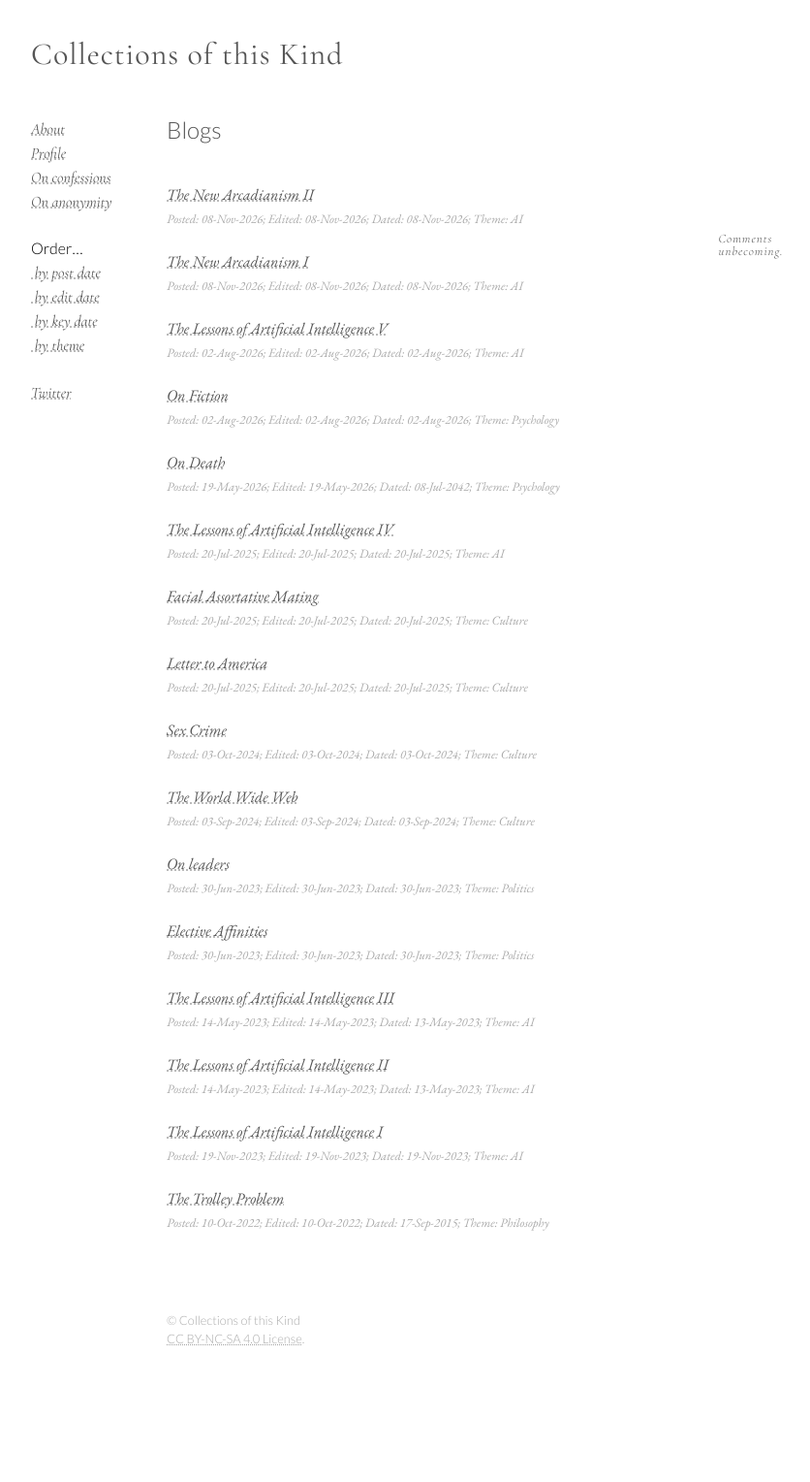
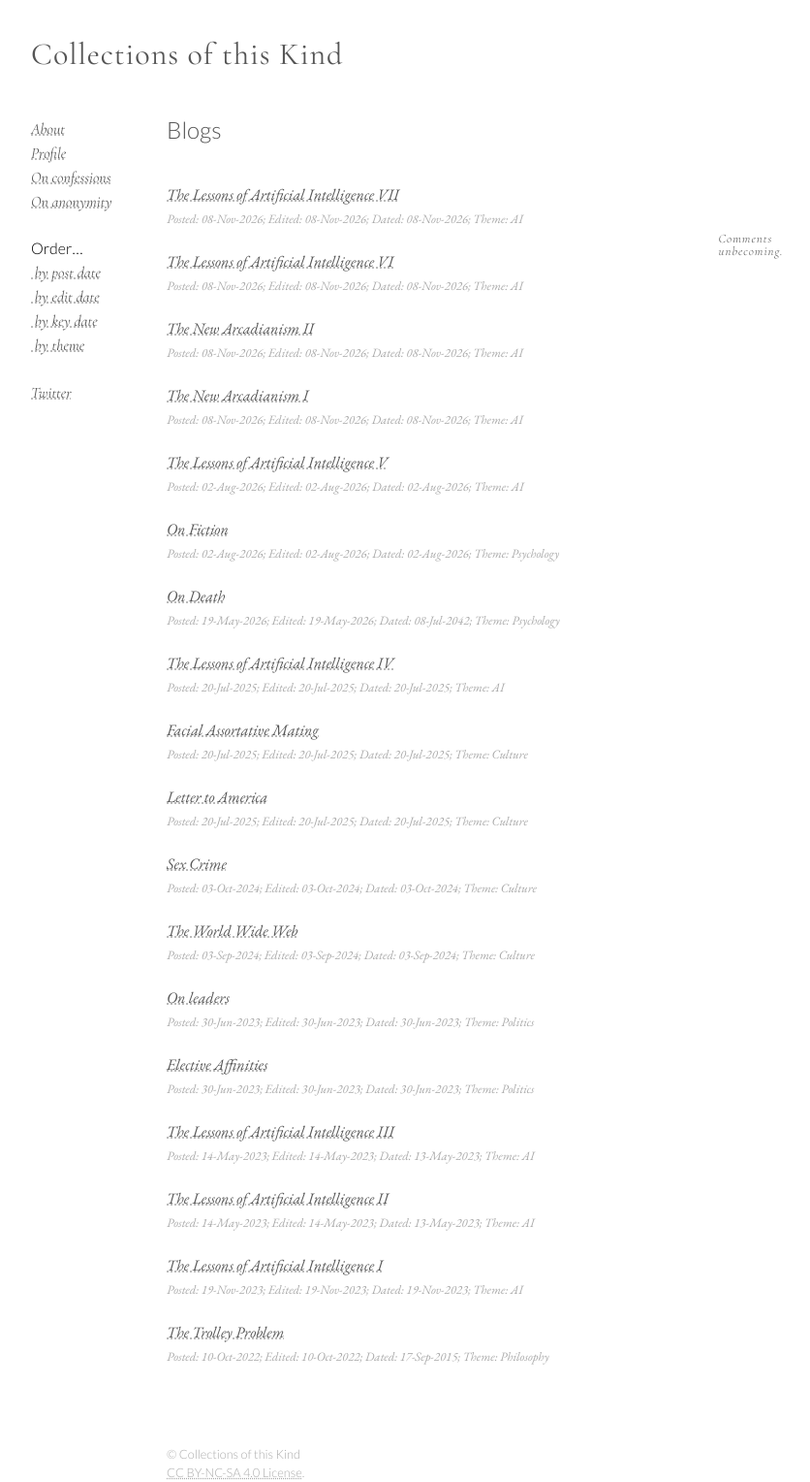
Before and after one commit to CollectionsOfThisKind/collectionsofthiskind.github.io, a Jekyll site: the page built from pages/blog/index.html, in a window 1280 px wide. Shown: the whole page at 97% size, without its empty margins (78-914 px from the left). Built offline with Jekyll 4.4.1, drawn with Linux system fonts in a browser that asks for light colours; before the commit the page ends 1390 px from its top, so only the background shows below that.

Commit message:
Add files via upload

```diff
--- a/pages/blog/ai5.html
+++ b/pages/blog/ai5.html
@@ -9,7 +9,7 @@ layout: page
 
 <div class=postsection>
 
-<h2 class=top>The Lessons of Artificial Intelligence V: What's left for us then...</h2>
+<h2 class=top>The Lessons of Artificial Intelligence V:<br/>What's left for us then...</h2>
 
 <div class=marginalia>
 
--- a/pages/blog/index.html
+++ b/pages/blog/index.html
@@ -12,6 +12,31 @@ Comments unbecoming.
 </div>
 
 <h2 class=top>Blogs</h2>
+
+<p class='anchor'>
+<span class='theme' id='AI'>
+<span class='keydate' id='20261108'>
+<span class='postdate' id='20261108'>
+<span class='editdate' id='20261108'>
+<a href="ai7.html">The Lessons of Artificial Intelligence VII</a>
+</span>
+</span>
+</span>
+</span>
+</p>
+
+
+<p class='anchor'>
+<span class='theme' id='AI'>
+<span class='keydate' id='20261108'>
+<span class='postdate' id='20261108'>
+<span class='editdate' id='20261108'>
+<a href="ai6.html">The Lessons of Artificial Intelligence VI</a>
+</span>
+</span>
+</span>
+</span>
+</p>
 
 <p class='anchor'>
 <span class='theme' id='AI'>
```
Also changed, not shown: pages/blog/ai6.html (added, +39 -0 lines), pages/blog/ai7.html (added, +32 -0 lines).
